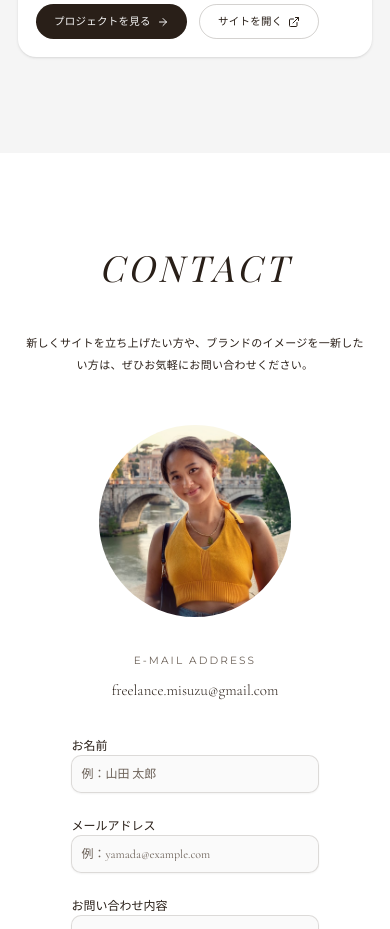
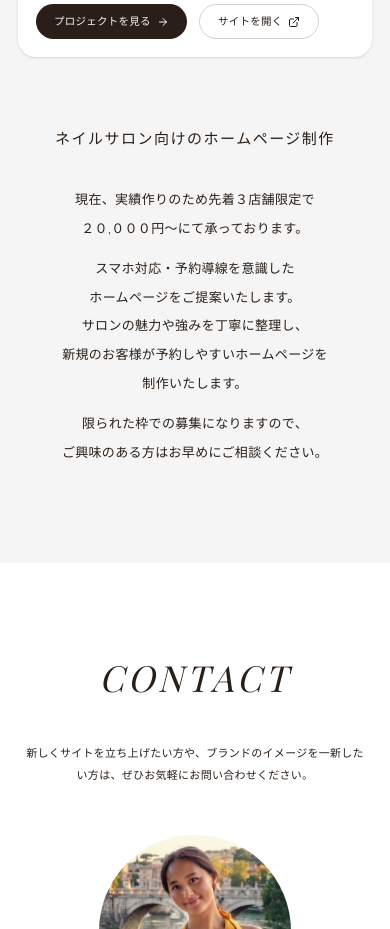
Before and after one commit to freelancemisuzu/portfolio-website, a Next.js app: page / in a window 390 px wide. Shown: the part 3280-4209 px from the top of the page. Built offline with nearby package versions, Linux system fonts and the light colour scheme; a web font is replaced by a local one.

Commit message:
Update portfolio description text and mobile styling

```diff
--- a/components/selected-works.tsx
+++ b/components/selected-works.tsx
@@ -118,6 +118,35 @@ export function SelectedWorks() {
             </motion.article>
           ))}
         </div>
+
+        <motion.div
+          initial={{ opacity: 0, y: 40 }}
+          whileInView={{ opacity: 1, y: 0 }}
+          viewport={{ once: true, margin: "-100px" }}
+          transition={{ duration: 0.8, ease: "easeOut" }}
+          className="mt-24 md:mt-32 text-center max-w-3xl mx-auto"
+        >
+          <h3 className="text-xl md:text-2xl tracking-widest text-foreground mb-12 font-medium">
+            ネイルサロン向けのホームページ制作
+          </h3>
+          <p className="text-[13px] md:text-[16px] leading-[2.2] md:leading-[2] text-foreground font-light tracking-wide mt-4 px-4">
+            <span className="block mb-4">
+              現在、実績作りのため先着３店舗限定で<br className="md:hidden" />２０,０００円〜にて承っております。
+            </span>
+            <span className="block mb-4">
+              スマホ対応・予約導線を意識した<br className="md:hidden" />
+              ホームページをご提案いたします。<br />
+              サロンの魅力や強みを丁寧に整理し、<br className="md:hidden" />
+              新規のお客様が予約しやすい<br className="hidden md:block" />
+              ホームページを<br className="md:hidden" />
+              制作いたします。
+            </span>
+            <span className="block">
+              限られた枠での募集になりますので、<br className="md:hidden" />
+              ご興味のある方はお早めにご相談ください。
+            </span>
+          </p>
+        </motion.div>
       </div>
     </section>
   )
```
